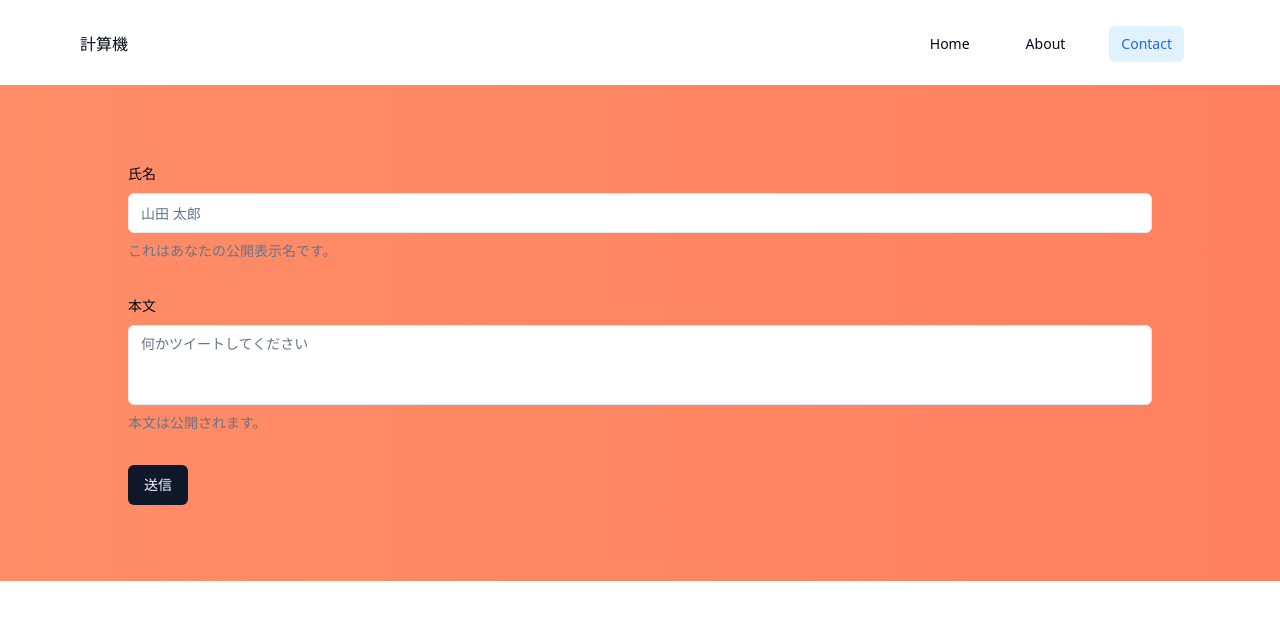
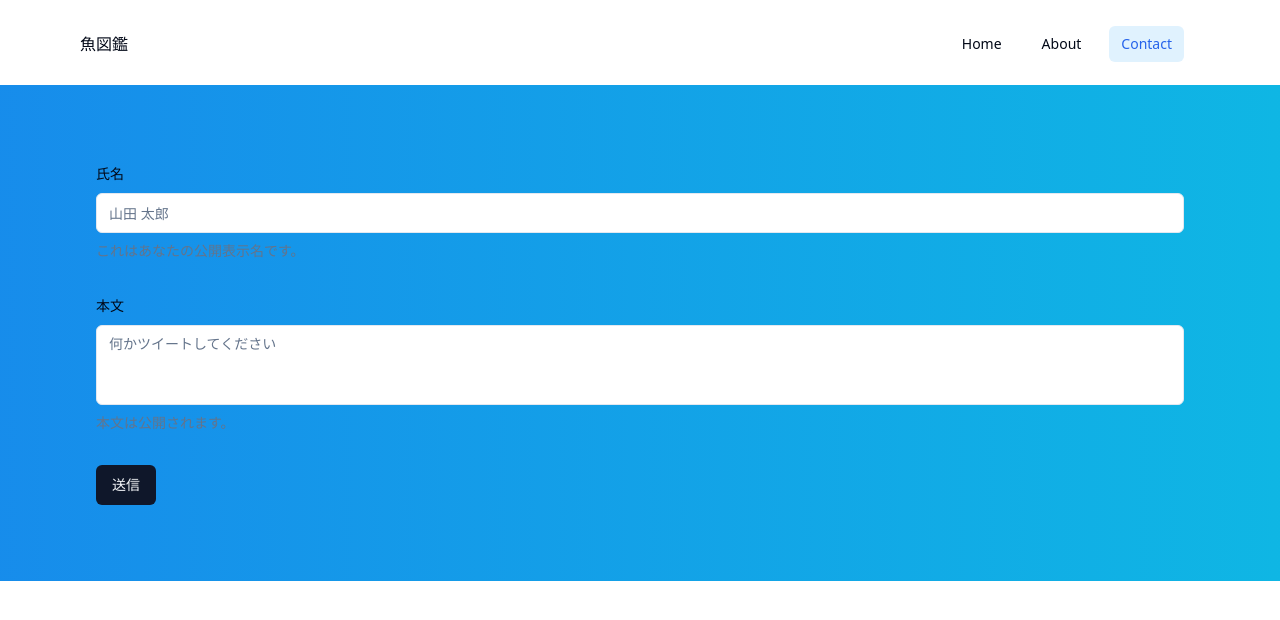
Before and after one commit to ozawakota/sakana-app, a Next.js app in the folder sakana/: page /contact in a window 1280 px wide. Shown: the top 620 px of the page. Built offline with nearby package versions, Linux system fonts and the light colour scheme.

Commit message:
bgカラー

```diff
--- a/sakana/src/app/about/page.tsx
+++ b/sakana/src/app/about/page.tsx
@@ -9,7 +9,7 @@ export default function About() {
 
   return (
     <section className="p-4">
-      <div className="container">
+      <div className="">
         <h1 className="text-2xl font-bold">About Page</h1>
         <Button
       variant="outline"
--- a/sakana/src/app/contact/page.tsx
+++ b/sakana/src/app/contact/page.tsx
@@ -65,7 +65,7 @@ export default function Contact() {
 
   return (
     <section className="p-4">
-      <div className="container">
+      <div className="">
         <Form {...form}>
           <form onSubmit={form.handleSubmit(onSubmit)} className="space-y-8">
             <FormField
--- a/sakana/src/app/globals.css
+++ b/sakana/src/app/globals.css
@@ -84,7 +84,7 @@
 }
 
 .bg-gradient-animation {
-background: linear-gradient(270deg, #ff7e5f, #feb47b);
+background: linear-gradient(270deg, #0ebce3, #2d15ff);
 background-size: 400% 400%;
 animation: bggradient 15s ease infinite;
 }
--- a/sakana/src/app/header.tsx
+++ b/sakana/src/app/header.tsx
@@ -13,12 +13,12 @@ export default function Header() {
       <div className="c-container flex justify-between relative">
         <h1 className="grid place-items-center">
           <Link href="/">
-            計算機
+            魚図鑑
           </Link>
         </h1>
         <div className="">
           <nav className="p-4">
-            <ul className="flex gap-4 md:gap-8">
+            <ul className="flex gap-4 md:gap-4">
               <li>
                 <Link
                   href="/"
--- a/sakana/src/app/posts/[slug]/page.tsx
+++ b/sakana/src/app/posts/[slug]/page.tsx
@@ -2,7 +2,7 @@ export default function Page({ params }: { params: { slug: string } }) {
 
   return (
     <section className="p-4">
-      <div className="container">
+      <div className="">
         <h1 className="text-2xl font-bold">{params.slug} Page</h1>
         <p className="w-1/2 font-medium py-2">
           Lorem, ipsum dolor sit amet consectetur adipisicing elit. Distinctio
```
